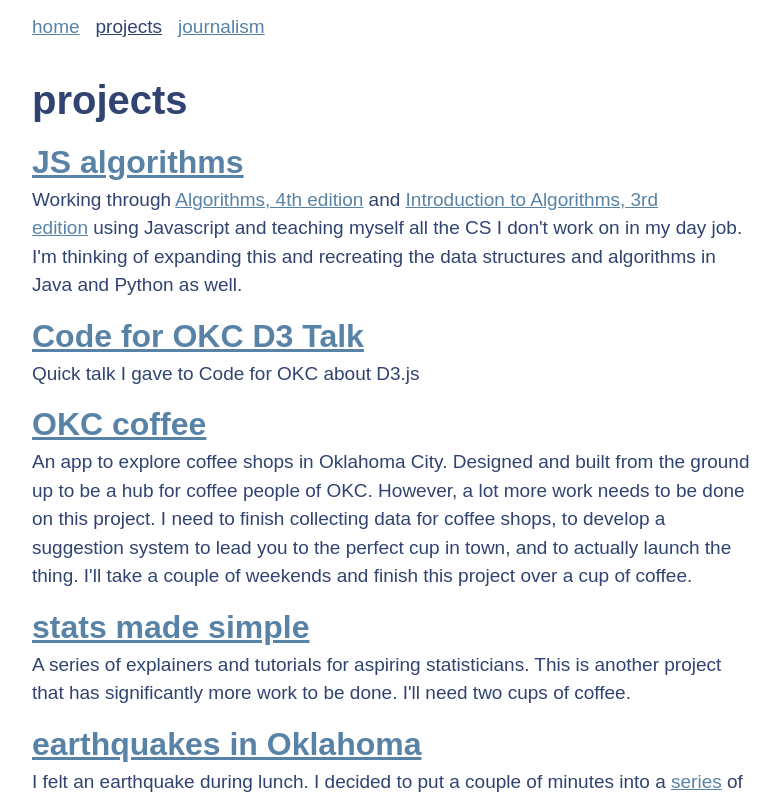
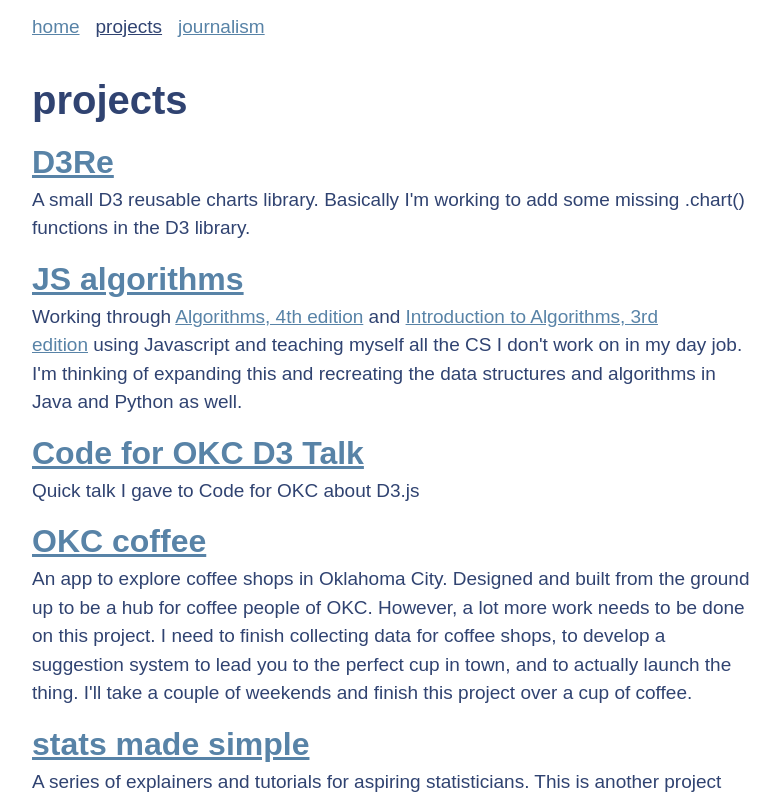
Before and after one commit to darrenjaworski/dj.com-react, a React (Create React App) app in the folder react/: page /projects in a window 1280 px wide. Shown: the top 800 px of the page, without its empty margins (248-1028 px from the left). Built offline with nearby package versions, Linux system fonts and the light colour scheme.

Commit message:
D3Re new project.

```diff
--- a/react/src/Components/Projects.js
+++ b/react/src/Components/Projects.js
@@ -5,6 +5,8 @@ class Projects extends Component {
     return (
       <main>
         <h1>projects</h1>
+        <h2><a href="https://github.com/darrenjaworski/d3-reusable">D3Re</a></h2>
+        <p>A small D3 reusable charts library. Basically I'm working to add some missing .chart() functions in the D3 library.</p>
         <h2><a href="https://github.com/darrenjaworski/js-algorithms/">JS algorithms</a></h2>
         <p>Working through <a href="http://algs4.cs.princeton.edu/home/">Algorithms, 4th edition</a> and <a href="https://www.amazon.com/Introduction-Algorithms-3rd-MIT-Press/dp/0262033844">Introduction to Algorithms, 3rd edition</a> using Javascript and teaching
           myself all the CS I don't work on in my day job. I'm thinking of expanding this and recreating the data structures and algorithms in Java and Python as well.</p>
```
